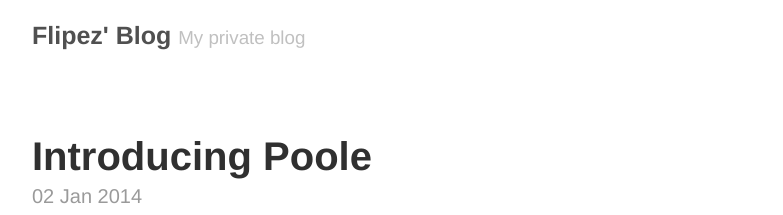
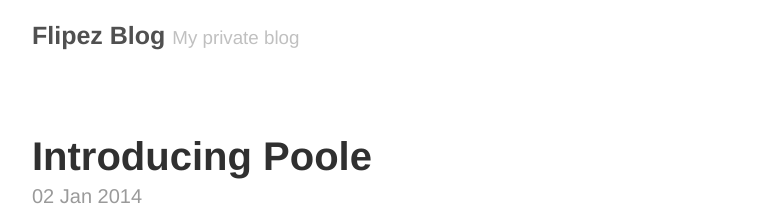
Before and after one commit to Flipez/flipez.github.io, a Jekyll site: the page built from index.html, in a window 1280 px wide. Shown: the top 215 px of the page, without its empty margins (248-1031 px from the left). Built offline with Jekyll 4.4.1, drawn with Linux system fonts in a browser that asks for light colours; the list of posts is cut into pages by our own code; part of the change alters nothing that is shown.

```diff
--- a/_config.yml
+++ b/_config.yml
@@ -3,9 +3,9 @@ permalink:        pretty
 relative_permalinks: true
 
 # Setup
-title:            Flipez' Blog
+title:            Flipez Blog
 tagline:          My private blog
-url:              http://flipez.de
+url:              https://flipez.de
 paginate:         1
 baseurl:          /
 author:
```
